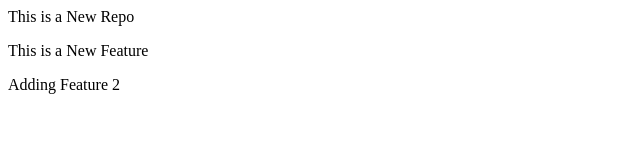
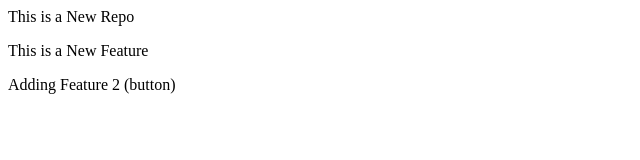
Before and after one commit to YousufRahman020/Local-Repo, a plain HTML site: page index.html in a window 1280 px wide. Shown: the full height of the page, 0-640 px from the left. Drawn offline with Linux system fonts and the light colour scheme.

```diff
--- a/index.html
+++ b/index.html
@@ -1,3 +1,3 @@
 <p> This is a New Repo </p>
 <p> This is a New Feature </p>
-<p> Adding Feature 2</p>
+<p> Adding Feature 2 (button)</p>
```
